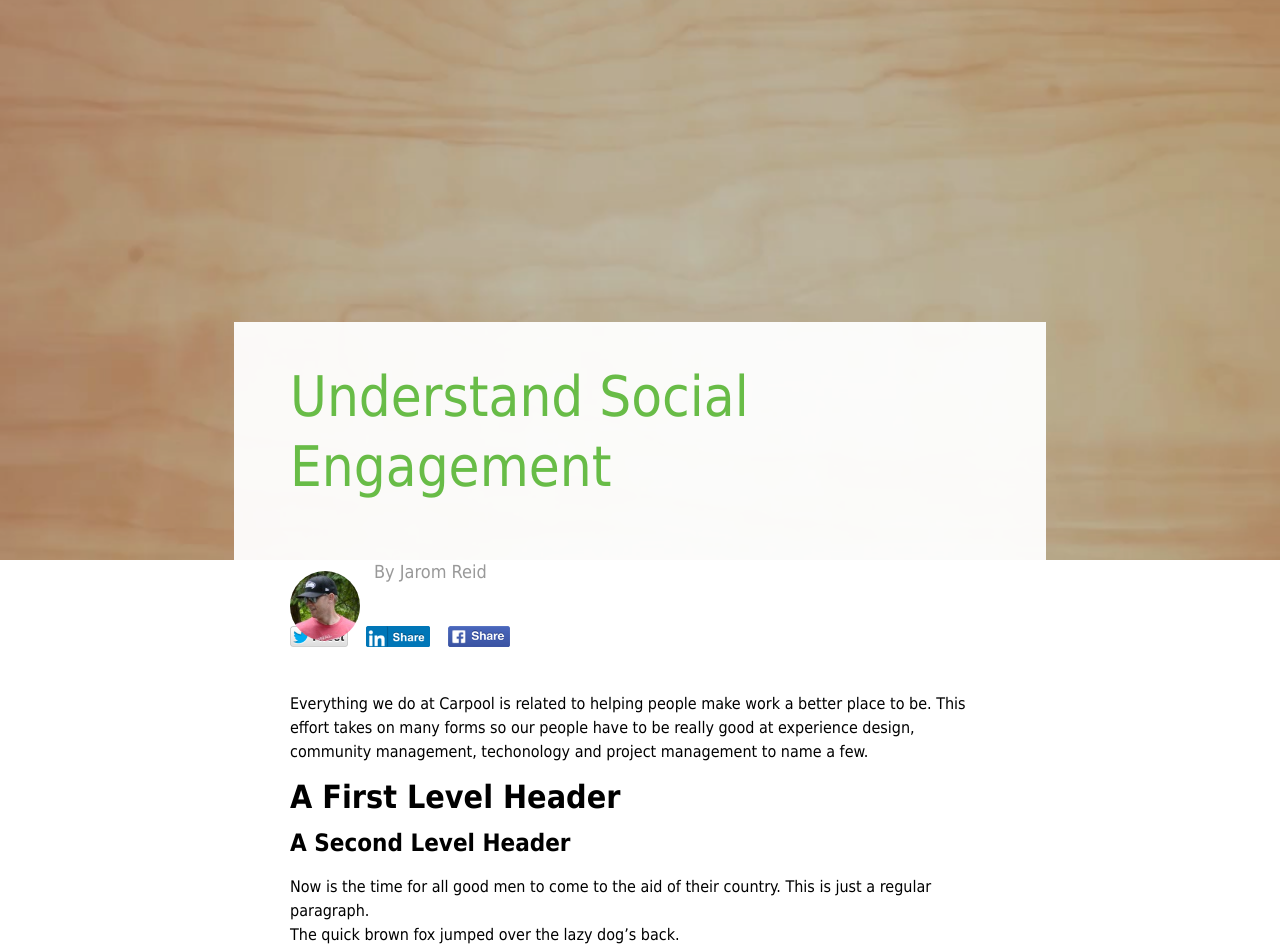
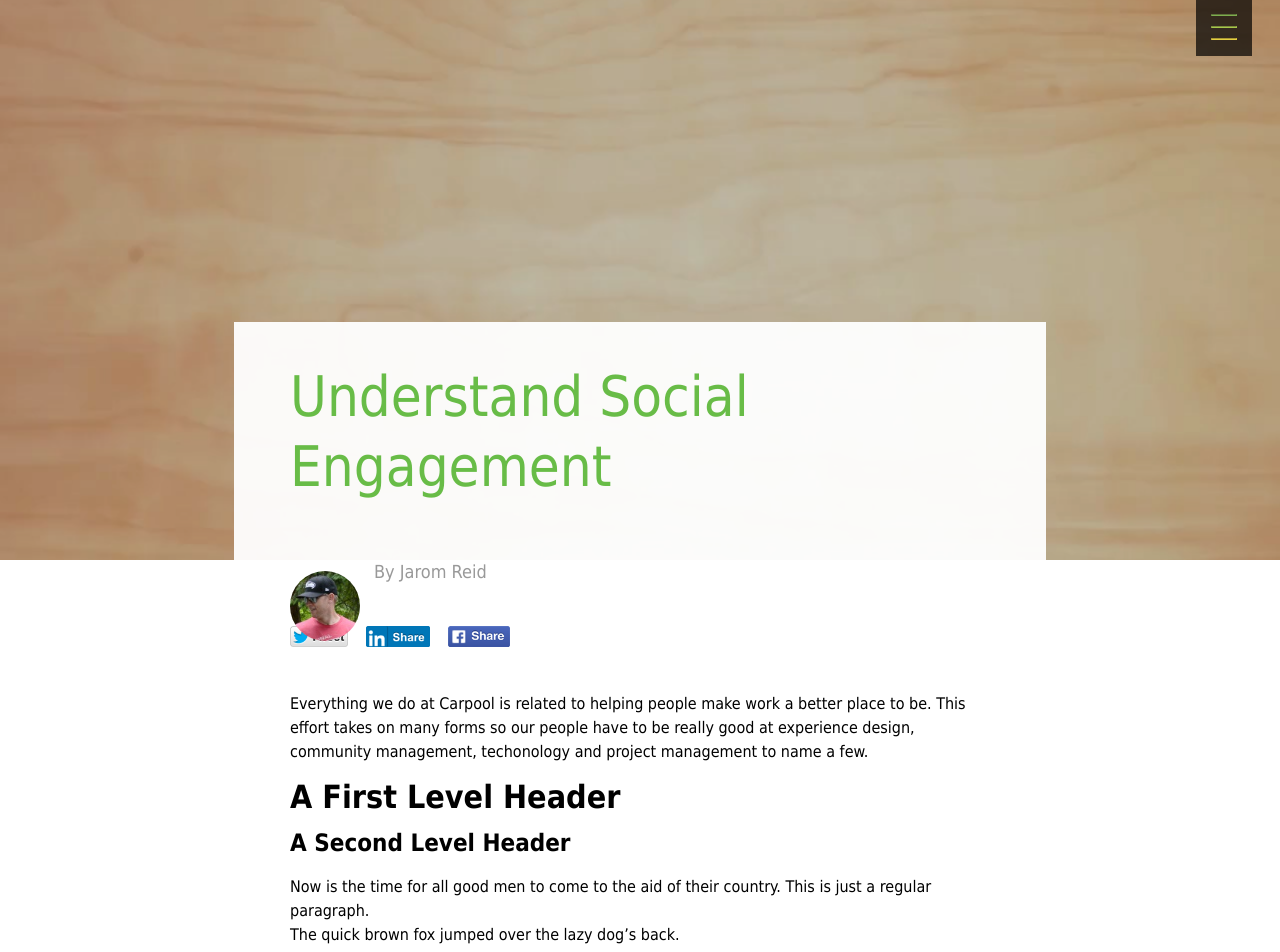
Before and after one commit to colinrigley/carpoolagency.github.io, a Jekyll site: the page built from _posts/2015-10-10-Understand-Social-Engagement.md, in a window 1280 px wide. Shown: the top 952 px of the page. Built offline with Jekyll 4.4.1, drawn with Linux system fonts in a browser that asks for light colours; comment, search, counter and statistics services are not loaded.

Commit message:
Fixed z-index for header and footer

```diff
--- a/carpool/css/main.css
+++ b/carpool/css/main.css
@@ -1547,7 +1547,7 @@
 #carpool .carpool-page {
     overflow: hidden;
     position: relative;
-    z-index: 10;
+    z-index: 5;
     background-color: #FFF;
     -moz-box-shadow: 0 0 30px rgba(0,0,0,0.8)
     -webkit-box-shadow: 0 0 30px rgba(0,0,0,0.8);
@@ -2076,7 +2076,7 @@
     left: 0;
     right: 0;
     top: 0;
-    z-index: 1;
+    z-index: 8;
 }
 
 #carpool .header a {
@@ -2092,7 +2092,7 @@
     right: 0;
     bottom: 0;
     background:rgba(0,0,0,0.6);
-    z-index: 2;
+    z-index: 10;
 }
 
 #carpool .header .navContainer {
@@ -2194,7 +2194,7 @@
     top: 0;
     width: 100%;
     height: 420px;
-    z-index: 3;
+    z-index: 15;
 }
 
 #carpool .header .dropdownContainer:after {
@@ -2339,7 +2339,7 @@
     left: 0;
     right: 0;
     bottom: 0;
-    z-index: 20;
+    z-index: 7;
 }
 
 
@@ -2352,7 +2352,7 @@
     -webkit-box-shadow: inset 0px 25px 30px -30px rgba(0,0,0,1);
     -moz-box-shadow: inset 0px 25px 30px -30px rgba(0,0,0,1);
     box-shadow: inset 0px 25px 30px -30px rgba(0,0,0,1);
-    z-index: 7;
+    z-index: 3;
 }
 
 #carpool .footer .messageFormBackground input {
@@ -2483,7 +2483,7 @@
     /*position: relative;*/
     position: fixed;
     height: 294px;
-    z-index: 5;
+    z-index: 2;
     bottom: 0;
     width: 100%;
     -moz-box-shadow: 0 0 30px rgba(0,0,0,0.8)
```
